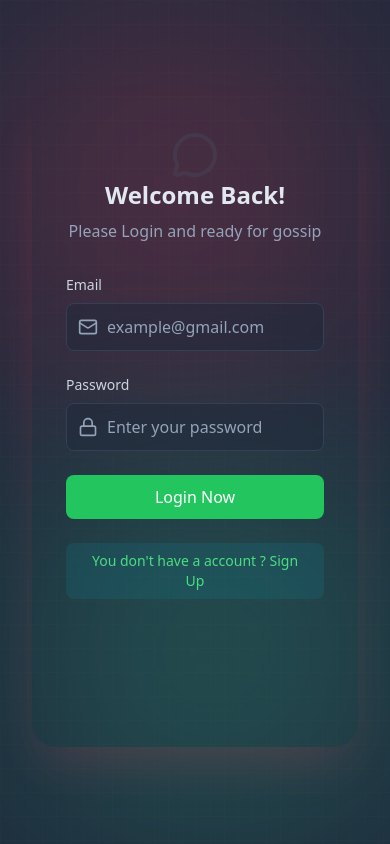
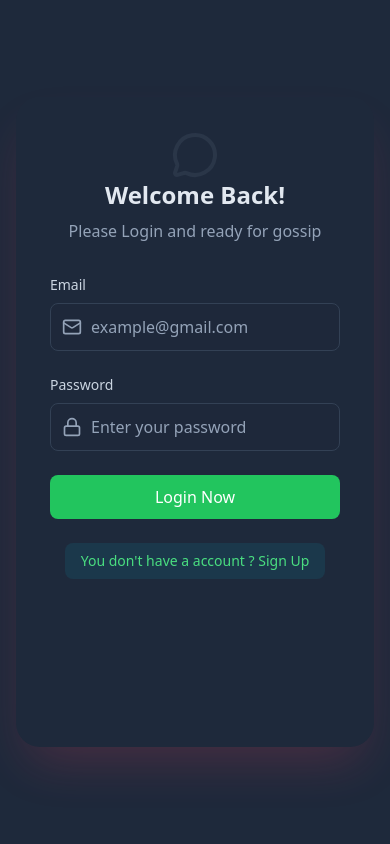
Before and after one commit to mosharofofficial/huddai-alap, a React (Vite) app in the folder frontend/: page /login in a window 390 px wide. Built offline with nearby package versions, Linux system fonts and the light colour scheme; no server answers.

Commit message:
responsive korsi

```diff
--- a/frontend/src/App.jsx
+++ b/frontend/src/App.jsx
@@ -8,31 +8,45 @@ import PageLoader from "./components/PageLoader";
 import {Toaster} from "react-hot-toast";
 
 const App = () => {
-    const { checkAuth, isCheckingAuth, authUser } = useAuthStore();
+  const { checkAuth, isCheckingAuth, authUser } = useAuthStore();
 
   useEffect(() => {
     checkAuth();
   }, [checkAuth]);
 
-  // console.log(authUser);
-  if(isCheckingAuth)
-      return <PageLoader />
+  if (isCheckingAuth) return <PageLoader />;
 
   return (
-    <div className="min-h-screen bg-slate-800 relative flex items-center justify-center p-4 overflow-hidden">
-    {/* background design here */}
-      <div className="absolute inset-0 bg-[linear-gradient(to_right,#3232322d_1px,transparent_1px),linear-gradient(to_bottom,#3232322d_1px,transparent_1px)] bg-[size:14px_24px]"></div>
-      <div className="absolute top-0 -left-4 size-96 bg-rose-500 opacity-20 blur-[100px]"></div>
-      <div className="absolute bottom-0 -right-4 size-96 bg-emerald-400 opacity-20 blur-[100px]"></div>
-      {/* background design end here*/}
-      <Routes>
-        <Route path="/" element={authUser ? <ChatPage /> : <Navigate to={"/login"} />} />
-        <Route path="/login" element={!authUser ? <LoginPage /> : <Navigate to={"/"} />} />
-        <Route path="/signup" element={!authUser ? <SignUpPage /> : <Navigate to={"/"} />} />
-      </Routes>
-      <Toaster/>
+    <div className="min-h-screen bg-slate-800 relative overflow-hidden">
+      {/* Background grid */}
+      <div className="absolute inset-0 bg-[linear-gradient(to_right,#3232322d_1px,transparent_1px),linear-gradient(to_bottom,#3232322d_1px,transparent_1px)] bg-[size:14px_24px]" />
+
+      {/* Gradient blobs */}
+      <div className="absolute top-0 -left-20 size-[300px] sm:size-[400px] bg-rose-500 opacity-20 blur-[120px]" />
+      <div className="absolute bottom-0 -right-20 size-[300px] sm:size-[400px] bg-emerald-400 opacity-20 blur-[120px]" />
+
+      {/* App content */}
+      <div className="relative z-10 min-h-screen flex">
+        <Routes>
+          <Route
+            path="/"
+            element={authUser ? <ChatPage /> : <Navigate to="/login" />}
+          />
+          <Route
+            path="/login"
+            element={!authUser ? <LoginPage /> : <Navigate to="/" />}
+          />
+          <Route
+            path="/signup"
+            element={!authUser ? <SignUpPage /> : <Navigate to="/" />}
+          />
+        </Routes>
+      </div>
+
+      <Toaster />
     </div>
   );
 };
 
+
 export default App;
--- a/frontend/src/components/ChatContainer.jsx
+++ b/frontend/src/components/ChatContainer.jsx
@@ -17,7 +17,12 @@ const ChatContainer = () => {
     subscribeToMessages();
 
     return () => unsubscribeFromMessages();
-  }, [selectedUser, getMessagesByUserId, unsubscribeFromMessages]);
+  }, [
+    selectedUser,
+    getMessagesByUserId,
+    unsubscribeFromMessages,
+    subscribeToMessages,
+  ]);
 
   useEffect(() => {
     if (messagesEndRef.current) {
--- a/frontend/src/pages/ChatPage.jsx
+++ b/frontend/src/pages/ChatPage.jsx
@@ -14,17 +14,24 @@ import { useAiChatStore } from "../store/useAiChatStore";
 const ChatPage = () => {
   const { activeTab, selectedUser } = useChatStore();
   const { selectedRoom } = useAiChatStore();
-  const { authUser, isCheckingAuth } = useAuthStore(); // get logged-in user
+  const { authUser, isCheckingAuth } = useAuthStore();
 
-  if (isCheckingAuth) return <div>Loading...</div>; // show loading while checking auth
+  if (isCheckingAuth) return <div>Loading...</div>;
 
-  const userEmail = authUser?.email; // <-- get email from authUser
+  const userEmail = authUser?.email;
 
   return (
-    <div className="relative w-full max-w-6xl h-[900px]">
+    <div className="relative w-full h-screen max-w-7xl mx-auto">
       <BorderAnimatedContainer>
-        {/* Left sidebar */}
-        <div className="w-80 bg-slate-700/50 backdrop-blur-sm flex flex-col">
+        <div className="flex h-full w-full overflow-hidden">
+          {/* Sidebar */}
+          <div
+            className={`
+              bg-slate-700/50 backdrop-blur-sm flex flex-col
+              w-full sm:w-80
+              ${selectedUser || selectedRoom ? "hidden sm:flex" : "flex"}
+            `}
+          >
             <ProfileHeader />
             <ActiveTabSwitch />
             <div className="flex-1 overflow-y-auto p-4 space-y-2">
@@ -34,13 +41,19 @@ const ChatPage = () => {
             </div>
           </div>
 
-        {/* Right side */}
-        <div className="flex-1 flex flex-col bg-slate-800/50 backdrop-blur-sm">
-          {!(activeTab === "Ai Chat") &&
+          {/* Chat area */}
+          <div
+            className={`
+              flex-1 flex flex-col bg-slate-800/50 backdrop-blur-sm
+              ${!(selectedUser || selectedRoom) ? "hidden sm:flex" : "flex"}
+            `}
+          >
+            {activeTab !== "Ai Chat" &&
               (selectedUser ? <ChatContainer /> : <NoConversation />)}
 
             {activeTab === "Ai Chat" &&
               (selectedRoom ? <AiChatContainer /> : <NoConversation />)}
+          </div>
         </div>
       </BorderAnimatedContainer>
     </div>
```
Lines whose indentation alone changed are shown as unchanged.
